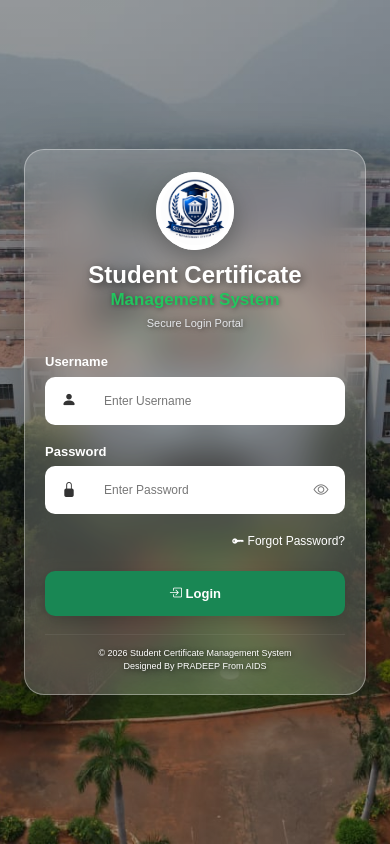
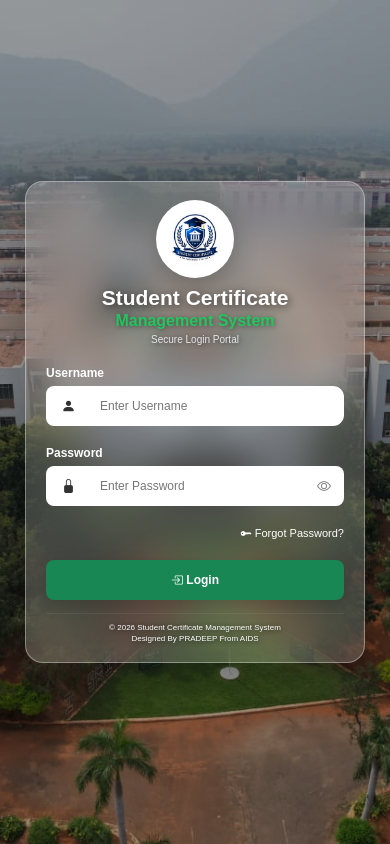
Before and after one commit to pradee-codex/student-certificate-system, a Flask app: page / in a window 390 px wide. Run offline with Flask 3, Linux system fonts and the light colour scheme; some libraries are stand-ins or nearby versions.

Commit message:
Student Certificate Management System

```diff
--- a/templates/auth/login.html
+++ b/templates/auth/login.html
@@ -2,427 +2,347 @@
 <html lang="en">
 
 <head>
-
     <meta charset="UTF-8">
-
     <meta name="viewport" content="width=device-width, initial-scale=1.0">
 
     <title>Student Certificate Management System</title>
 
-
+    <!-- Bootstrap -->
     <link href="https://cdn.jsdelivr.net/npm/bootstrap@5.3.3/dist/css/bootstrap.min.css"
           rel="stylesheet">
 
+    <!-- Bootstrap Icons -->
     <link href="https://cdn.jsdelivr.net/npm/bootstrap-icons@1.11.3/font/bootstrap-icons.css"
           rel="stylesheet">
 
+    <!-- Your CSS -->
     <link rel="stylesheet"
           href="{{ url_for('static', filename='css/style.css') }}">
 
-
     <style>
 
-/* =====================================================
-   COMPACT LOGIN PAGE
-   ===================================================== */
+        /* ================================
+           RESET
+        ================================= */
 
-*{
-    box-sizing:border-box;
+        * {
+            box-sizing: border-box;
+        }
+
+        html,
+        body {
+            width: 100%;
+            height: 100%;
+            margin: 0;
+            padding: 0;
+        }
+
+        body {
+            overflow: hidden;
         }
 
 
-/* PAGE */
+        /* ================================
+           LOGIN CONTAINER
+        ================================= */
 
-html,
-body{
-    width:100%;
-    height:100%;
-    margin:0;
-    padding:0;
+        .login-container {
+            min-height: 100vh;
+            width: 100%;
+
+            display: flex;
+            align-items: center;
+            justify-content: center;
+
+            padding: 15px;
         }
 
 
-/* BACKGROUND */
+        /* ================================
+           SMALL LOGIN CARD
+        ================================= */
 
-body{
-    overflow:hidden;
+        .login-card {
+            width: 100%;
+            max-width: 390px !important;
+
+            padding: 22px 28px !important;
+
+            border-radius: 20px !important;
+
+            margin: auto;
         }
 
 
-/* =====================================================
-   LOGIN CONTAINER
-   ===================================================== */
+        /* ================================
+           LOGO
+        ================================= */
 
-.login-container{
+        .login-card .logo {
+            display: flex;
+            justify-content: center;
+            align-items: center;
 
-    min-height:100vh;
+            margin-bottom: 8px !important;
+        }
 
-    width:100%;
+        .login-card .logo img {
+            width: 75px !important;
+            height: 75px !important;
 
-    display:flex;
+            border-radius: 50% !important;
 
-    align-items:center;
+            object-fit: contain;
 
-    justify-content:center;
+            background: #ffffff;
 
-    padding:20px;
-
+            padding: 4px;
         }
 
 
-/* =====================================================
-   LOGIN CARD - SMALLER
-   ===================================================== */
+        /* ================================
+           TITLE
+        ================================= */
 
-.login-card{
+        .login-card h2 {
+            font-size: 25px !important;
 
-    width:100%;
+            line-height: 1.1;
 
-    max-width:560px !important;
+            margin: 3px 0 2px !important;
 
-    padding:28px 42px !important;
+            font-weight: 700;
+        }
 
-    border-radius:24px !important;
+        .login-card h5 {
+            font-size: 18px !important;
 
-    margin:auto;
+            margin: 0 0 2px !important;
 
+            font-weight: 600;
+        }
+
+        .login-card p {
+            font-size: 11px !important;
+
+            margin-bottom: 13px !important;
         }
 
 
-/* =====================================================
-   LOGO
-   ===================================================== */
+        /* ================================
+           FLASH MESSAGE
+        ================================= */
 
-.login-card .logo{
+        .login-card .alert {
+            font-size: 11px;
 
-    display:flex;
+            padding: 7px 10px;
 
-    justify-content:center;
+            margin-bottom: 10px;
 
-    align-items:center;
-
-    margin-bottom:12px !important;
-
+            border-radius: 7px;
         }
 
 
-.login-card .logo img{
+        /* ================================
+           LABEL
+        ================================= */
 
-    width:110px !important;
+        .login-card .form-label {
+            font-size: 12px !important;
 
-    height:110px !important;
+            font-weight: 600;
 
-    border-radius:50% !important;
-
-    object-fit:contain;
-
-    background:#fff;
-
-    padding:6px;
-
+            margin-bottom: 4px !important;
         }
 
 
-/* =====================================================
-   TITLE
-   ===================================================== */
+        /* ================================
+           INPUT GROUP
+        ================================= */
 
-.login-card h2{
+        .login-card .input-group {
+            height: 42px;
+        }
 
-    font-size:32px !important;
+        .login-card .input-group-text {
+            width: 42px;
 
-    line-height:1.1;
+            justify-content: center;
 
-    margin:5px 0 2px !important;
+            font-size: 14px;
 
-    font-weight:700;
+            border-radius: 8px 0 0 8px !important;
+        }
 
+        .login-card .form-control {
+            height: 42px !important;
+
+            font-size: 12px !important;
+
+            padding: 6px 10px !important;
+        }
+
+        .login-card .input-group .btn {
+            height: 42px;
+
+            width: 42px;
+
+            padding: 0;
+
+            font-size: 14px;
+
+            border-radius: 0 8px 8px 0 !important;
         }
 
 
-.login-card h5{
+        /* ================================
+           FORM SPACING
+        ================================= */
 
-    font-size:22px !important;
-
-    margin:0 0 4px !important;
-
-    font-weight:600;
-
+        .login-card .mb-3 {
+            margin-bottom: 10px !important;
         }
 
 
-.login-card p{
+        /* ================================
+           FORGOT PASSWORD
+        ================================= */
 
-    font-size:13px !important;
+        .login-card .text-end {
+            margin-bottom: 11px !important;
+        }
 
-    margin-bottom:18px !important;
+        .login-card .text-end a {
+            font-size: 11px !important;
 
+            font-weight: 500;
         }
 
 
-/* =====================================================
-   FLASH MESSAGE
-   ===================================================== */
+        /* ================================
+           LOGIN BUTTON
+        ================================= */
 
-.login-card .alert{
+        .login-card .login-btn {
+            height: 42px !important;
 
-    font-size:12px;
+            padding: 6px 12px !important;
 
-    padding:9px 12px;
+            border-radius: 8px !important;
 
-    margin-bottom:14px;
+            font-size: 13px !important;
 
-    border-radius:8px;
-
+            font-weight: 600;
         }
 
 
-/* =====================================================
-   LABEL
-   ===================================================== */
+        /* ================================
+           HR
+        ================================= */
 
-.login-card .form-label{
-
-    font-size:13px !important;
-
-    font-weight:600;
-
-    margin-bottom:5px !important;
-
+        .login-card hr {
+            margin: 13px 0 9px !important;
         }
 
 
-/* =====================================================
-   INPUT GROUP
-   ===================================================== */
+        /* ================================
+           FOOTER
+        ================================= */
 
-.login-card .input-group{
+        .login-card small {
+            font-size: 8px !important;
 
-    height:48px;
+            line-height: 1.3;
 
+            display: block;
         }
 
 
-.login-card .input-group-text{
+        /* ================================
+           TABLET / MOBILE
+        ================================= */
 
-    width:48px;
+        @media (max-width: 768px) {
 
-    justify-content:center;
+            .login-container {
+                padding: 12px;
+            }
 
-    font-size:15px;
+            .login-card {
+                max-width: 360px !important;
 
-    border-radius:10px 0 0 10px !important;
+                padding: 20px 23px !important;
 
+                border-radius: 18px !important;
+            }
+
+            .login-card .logo img {
+                width: 68px !important;
+                height: 68px !important;
+            }
+
+            .login-card h2 {
+                font-size: 23px !important;
+            }
+
+            .login-card h5 {
+                font-size: 17px !important;
+            }
         }
 
 
-.login-card .form-control{
+        /* ================================
+           SMALL MOBILE
+        ================================= */
 
-    height:48px !important;
+        @media (max-width: 500px) {
 
-    font-size:13px !important;
+            .login-card {
+                max-width: 340px !important;
 
-    padding:8px 12px !important;
-
+                padding: 18px 20px !important;
             }
 
-
-.login-card .input-group .btn{
-
-    height:48px;
-
-    width:48px;
-
-    padding:0;
-
-    font-size:15px;
-
-    border-radius:0 10px 10px 0 !important;
-
+            .login-card .logo img {
+                width: 62px !important;
+                height: 62px !important;
             }
 
-
-/* =====================================================
-   FORM SPACING
-   ===================================================== */
-
-.login-card .mb-3{
-
-    margin-bottom:13px !important;
-
+            .login-card h2 {
+                font-size: 21px !important;
             }
 
-
-/* =====================================================
-   FORGOT PASSWORD
-   ===================================================== */
-
-.login-card .text-end{
-
-    margin-bottom:14px !important;
-
+            .login-card h5 {
+                font-size: 16px !important;
             }
 
-
-.login-card .text-end a{
-
-    font-size:12px !important;
-
-    font-weight:500;
-
+            .login-card p {
+                font-size: 10px !important;
             }
 
-
-/* =====================================================
-   LOGIN BUTTON
-   ===================================================== */
-
-.login-card .login-btn{
-
-    height:48px !important;
-
-    padding:8px 15px !important;
-
-    border-radius:10px !important;
-
-    font-size:14px !important;
-
-    font-weight:600;
-
+            .login-card .input-group {
+                height: 40px;
             }
 
-
-/* =====================================================
-   HR
-   ===================================================== */
-
-.login-card hr{
-
-    margin:18px 0 12px !important;
-
+            .login-card .input-group-text {
+                width: 40px;
             }
 
-
-/* =====================================================
-   FOOTER
-   ===================================================== */
-
-.login-card small{
-
-    font-size:9px !important;
-
-    line-height:1.4;
-
-    display:block;
-
+            .login-card .form-control {
+                height: 40px !important;
             }
 
-
-/* =====================================================
-   RESPONSIVE
-   ===================================================== */
-
-@media(max-width:768px){
-
-    .login-container{
-
-        padding:15px;
-
+            .login-card .input-group .btn {
+                height: 40px;
+                width: 40px;
             }
 
+            .login-card .login-btn {
+                height: 40px !important;
 
-    .login-card{
-
-        max-width:450px !important;
-
-        padding:24px 28px !important;
-
-        border-radius:20px !important;
-
+                font-size: 12px !important;
             }
-
-
-    .login-card .logo img{
-
-        width:90px !important;
-
-        height:90px !important;
-
-    }
-
-
-    .login-card h2{
-
-        font-size:27px !important;
-
-    }
-
-
-    .login-card h5{
-
-        font-size:19px !important;
-
-    }
-
-}
-
-
-@media(max-width:500px){
-
-    .login-card{
-
-        max-width:95% !important;
-
-        padding:22px 20px !important;
-
-    }
-
-
-    .login-card .logo img{
-
-        width:80px !important;
-
-        height:80px !important;
-
-    }
-
-
-    .login-card h2{
-
-        font-size:24px !important;
-
-    }
-
-
-    .login-card h5{
-
-        font-size:17px !important;
-
-    }
-
-
-    .login-card p{
-
-        font-size:11px !important;
-
-    }
-
-
-    .login-card .form-control{
-
-        font-size:12px !important;
-
-    }
-
-
-    .login-card .login-btn{
-
-        height:45px !important;
-
-        font-size:13px !important;
-
-    }
-
         }
 
     </style>
@@ -432,30 +352,27 @@ body{
 
 <body>
 
-
-<!-- =====================================================
+    <!-- =================================
          BACKGROUND
-     ===================================================== -->
+    ================================== -->
 
     <div class="background"></div>
 
 
-<!-- =====================================================
+    <!-- =================================
          LOGIN CONTAINER
-     ===================================================== -->
+    ================================== -->
 
     <div class="login-container">
-
 
         <div class="login-card">
 
 
-<!-- =====================================================
+            <!-- =================================
                  LOGO + TITLE
-     ===================================================== -->
+            ================================== -->
 
             <div class="text-center">
-
 
                 <div class="logo">
 
@@ -480,13 +397,12 @@ Management System
                     Secure Login Portal
                 </p>
 
-
             </div>
 
 
-<!-- =====================================================
+            <!-- =================================
                  FLASH MESSAGE
-     ===================================================== -->
+            ================================== -->
 
             {% with messages = get_flashed_messages() %}
 
@@ -509,9 +425,9 @@ data-bs-dismiss="alert">
             {% endwith %}
 
 
-<!-- =====================================================
+            <!-- =================================
                  LOGIN FORM
-     ===================================================== -->
+            ================================== -->
 
             <form action="/login" method="POST">
 
@@ -524,16 +440,11 @@ data-bs-dismiss="alert">
                         Username
                     </label>
 
-
                     <div class="input-group">
 
-
                         <span class="input-group-text">
-
                             <i class="bi bi-person-fill"></i>
-
                         </span>
-
 
                         <input
                             type="text"
@@ -541,7 +452,6 @@ class="form-control"
                             name="username"
                             placeholder="Enter Username"
                             required>
-
 
                     </div>
 
@@ -556,16 +466,11 @@ required>
                         Password
                     </label>
 
-
                     <div class="input-group">
 
-
                         <span class="input-group-text">
-
                             <i class="bi bi-lock-fill"></i>
-
                         </span>
-
 
                         <input
                             id="password"
@@ -575,16 +480,16 @@ name="password"
                             placeholder="Enter Password"
                             required>
 
-
                         <button
                             class="btn btn-outline-secondary"
                             type="button"
                             onclick="togglePassword()">
 
-<i id="eye" class="bi bi-eye"></i>
+                            <i id="eye"
+                               class="bi bi-eye">
+                            </i>
 
                         </button>
-
 
                     </div>
 
@@ -620,21 +525,23 @@ Login
 
                 </button>
 
-
             </form>
 
 
+            <!-- =================================
+                 FOOTER
+            ================================== -->
+
             <hr>
-
-
-<!-- FOOTER -->
 
             <div class="text-center">
 
                 <small>
 
                     © 2026 Student Certificate Management System
+
                     <br>
+
                     Designed By PRADEEP From AIDS
 
                 </small>
@@ -647,20 +554,21 @@ Designed By PRADEEP From AIDS
     </div>
 
 
-<!-- =====================================================
+    <!-- =================================
          BOOTSTRAP JS
-     ===================================================== -->
+    ================================== -->
 
-<script src="https://cdn.jsdelivr.net/npm/bootstrap@5.3.3/dist/js/bootstrap.bundle.min.js"></script>
+    <script src="https://cdn.jsdelivr.net/npm/bootstrap@5.3.3/dist/js/bootstrap.bundle.min.js">
+    </script>
 
 
-<!-- =====================================================
-     PASSWORD TOGGLE + LOGIN LOADING
-     ===================================================== -->
+    <!-- =================================
+         PASSWORD TOGGLE
+    ================================== -->
 
     <script>
 
-function togglePassword(){
+        function togglePassword() {
 
             let password =
                 document.getElementById("password");
@@ -669,7 +577,7 @@ function togglePassword(){
                 document.getElementById("eye");
 
 
-    if(password.type === "password"){
+            if (password.type === "password") {
 
                 password.type = "text";
 
@@ -678,7 +586,7 @@ function togglePassword(){
 
             }
 
-    else{
+            else {
 
                 password.type = "password";
 
@@ -694,10 +602,9 @@ function togglePassword(){
 
         document.querySelector("form").addEventListener(
             "submit",
-    function(){
+            function () {
 
                 document.querySelector(".login-btn").innerHTML =
-
                     '<span class="spinner-border spinner-border-sm"></span> Logging in...';
 
             }
@@ -705,7 +612,6 @@ document.querySelector("form").addEventListener(
 
     </script>
 
-
 </body>
 
 </html>
```
Lines whose indentation alone changed are shown as unchanged.
